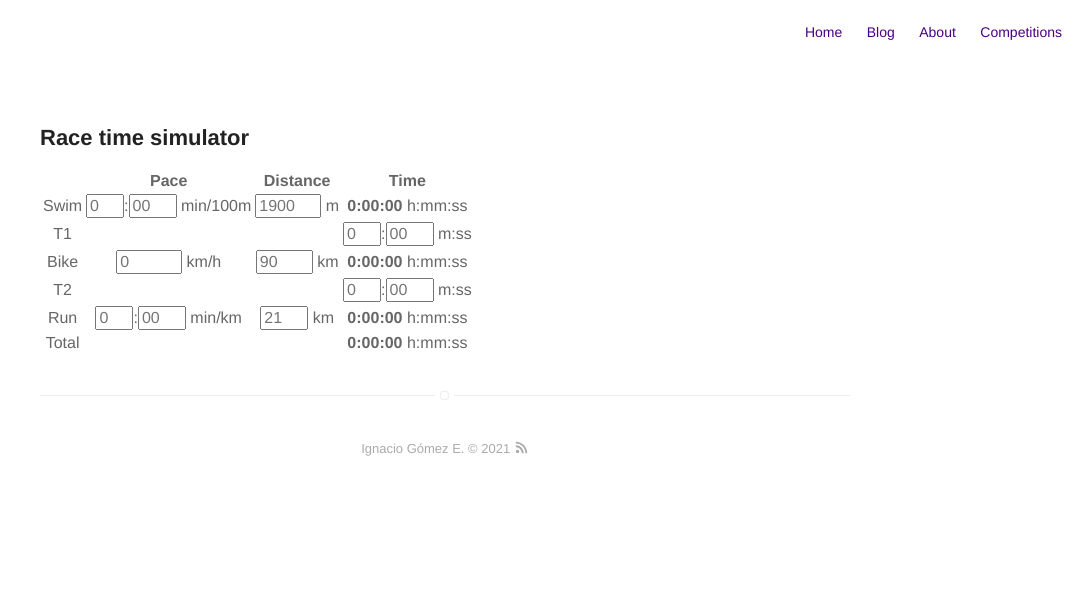
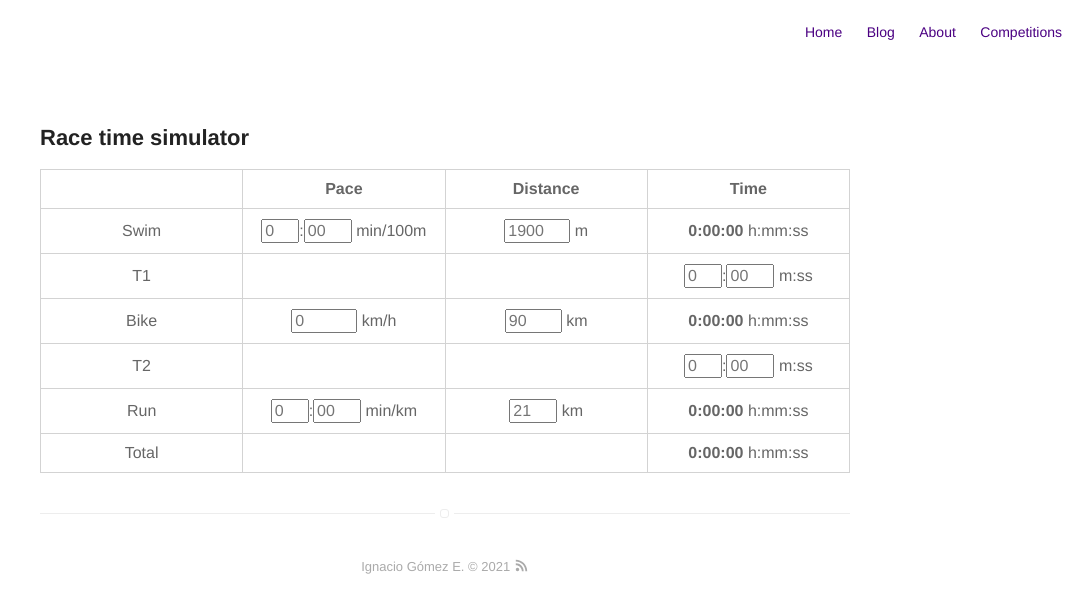
Before and after one commit to ignacio-gomeze/ignacio-gomeze.github.io, a Jekyll site: the page built from simulator.md, in a window 1280 px wide. Shown: the top 613 px of the page, without its empty margins (195-1280 px from the left). Built offline with Jekyll 4.4.1, drawn with Linux system fonts in a browser that asks for light colours.

Commit message:
Fix simulator format

```diff
--- a/_config.yml
+++ b/_config.yml
@@ -20,7 +20,7 @@ resume-url: assets/docs/resume.pdf
 # Sections
 about: true
 competitions: true
-raceTimeSimulator: true
+simulator: true
 
 url: https://ignaciogomeze.com
 # your url: http://USERNAME.github.io
--- a/_sass/pages/page.sass
+++ b/_sass/pages/page.sass
@@ -11,7 +11,7 @@
         margin: 0 auto
         display: block
 
-.race-time-simulator
+.simulator
     table, th, td
         border: 1px solid lightgray
         border-collapse: collapse
```
